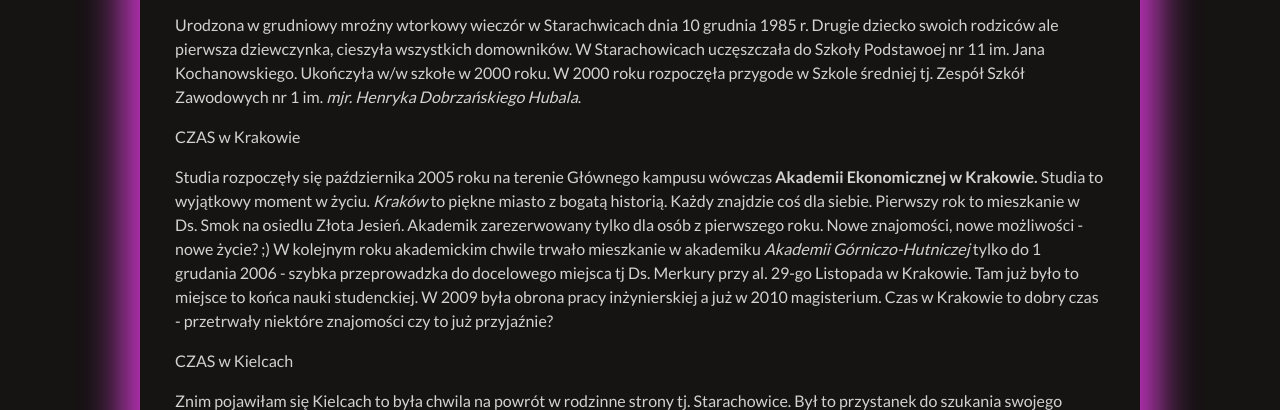
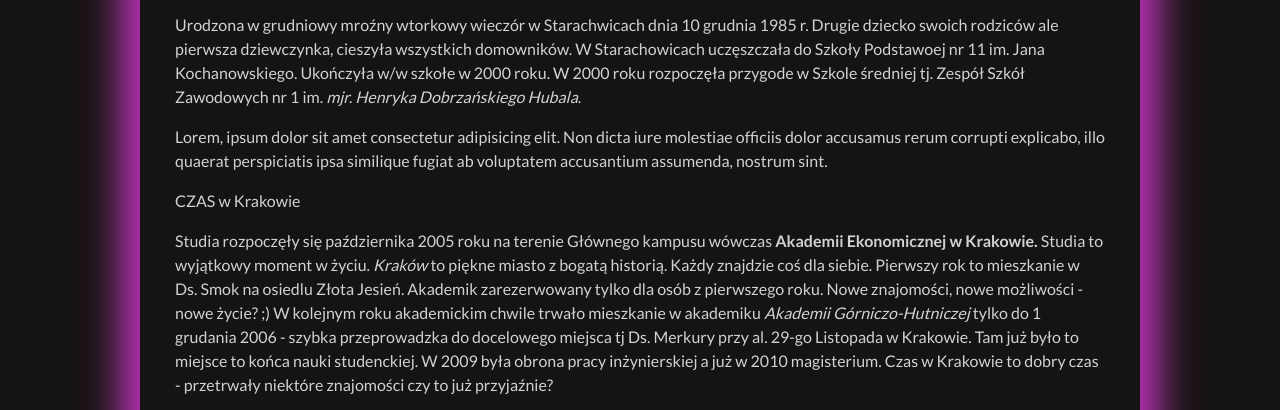
Before and after one commit to BarbaraMarcinkowska/Homepage, a plain HTML site: page index.html in a window 1280 px wide. Shown: the part 377-787 px from the top of the page. Drawn offline with nearby package versions, Linux system fonts and the light colour scheme.

Commit message:
added new test article

```diff
--- a/index.html
+++ b/index.html
@@ -48,6 +48,8 @@
                 W 2000 roku rozpoczęła przygode w Szkole średniej tj. Zespół Szkół Zawodowych nr 1 im. <i>mjr. Henryka
                     Dobrzańskiego Hubala</i>. </p>
         </article>
+        Lorem, ipsum dolor sit amet consectetur adipisicing elit. Non dicta iure molestiae officiis dolor accusamus rerum corrupti explicabo, illo quaerat perspiciatis ipsa similique fugiat ab voluptatem accusantium assumenda, nostrum sint.
+        <article
         <article>
             <p> CZAS w Krakowie</p>
             <p> Studia rozpoczęły się października 2005 roku na terenie Głównego kampusu wówczas <b> Akademii
```
